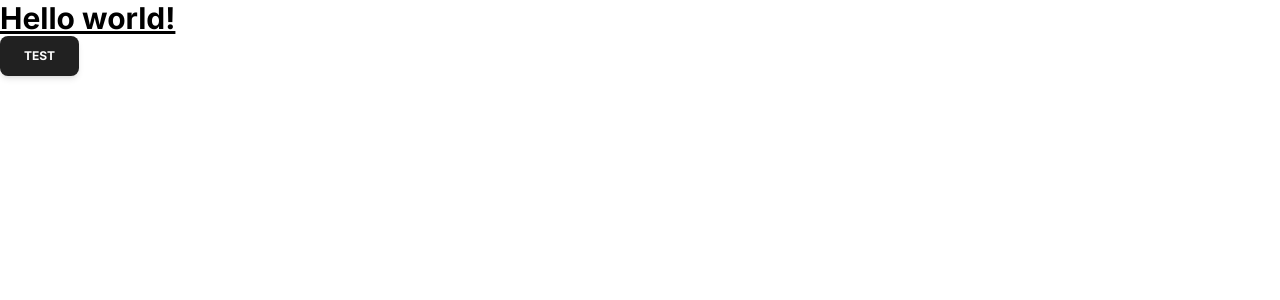
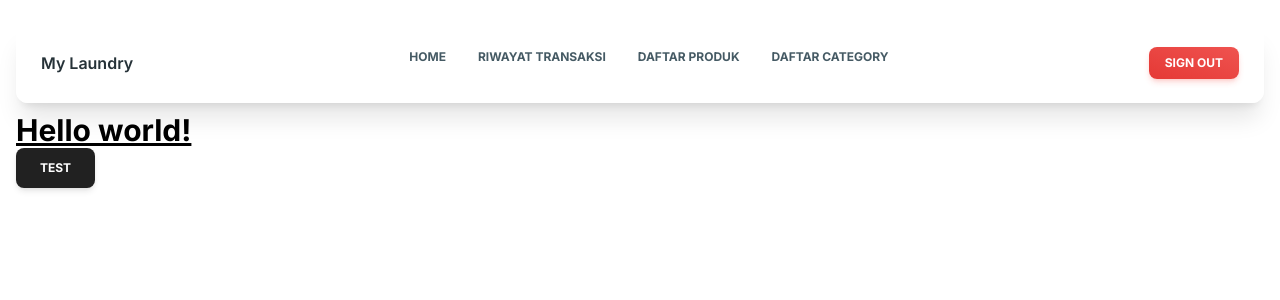
Before and after one commit to JuanAntonioV/capstone-project-frontend, a React (Vite) app: page / in a window 1280 px wide. Shown: the top 300 px of the page. Built offline with nearby package versions, Linux system fonts and the light colour scheme; what react-auth-kit would draw is missing.

Commit message:
Add MainNavbar and NavMenuLists components

```diff
--- /dev/null
+++ b/src/components/headers/MainNavbar.jsx
@@ -0,0 +1,65 @@
+import {
+    Button,
+    Collapse,
+    IconButton,
+    Navbar,
+    Typography,
+} from '@material-tailwind/react';
+import { useEffect, useState } from 'react';
+import NavMenuLists from './NavMenuLists';
+import { MdClose, MdMenu } from 'react-icons/md';
+import { Link } from 'react-router-dom';
+
+export default function MainNavbar() {
+    const [openNav, setOpenNav] = useState(false);
+
+    const handleWindowResize = () =>
+        window.innerWidth >= 960 && setOpenNav(false);
+
+    useEffect(() => {
+        window.addEventListener('resize', handleWindowResize);
+
+        return () => {
+            window.removeEventListener('resize', handleWindowResize);
+        };
+    }, []);
+
+    return (
+        <header className='fixed left-0 w-full px-4 top-6'>
+            <Navbar className='w-full px-6 py-3 mx-auto border shadow-xl max-w-7xl'>
+                <div className='flex items-center justify-between text-blue-gray-900'>
+                    <Link to='/'>
+                        <Typography
+                            variant='h6'
+                            className='mr-4 cursor-pointer py-1.5'
+                        >
+                            My Laundry
+                        </Typography>
+                    </Link>
+                    <div className='hidden lg:block'>
+                        <NavMenuLists />
+                    </div>
+                    <Button
+                        color='red'
+                        variant='gradient'
+                        className='hidden lg:flex'
+                        size='sm'
+                    >
+                        Sign Out
+                    </Button>
+                    <IconButton
+                        variant='text'
+                        className='w-6 h-6 ml-auto text-inherit hover:bg-transparent focus:bg-transparent active:bg-transparent lg:hidden'
+                        ripple={false}
+                        onClick={() => setOpenNav(!openNav)}
+                    >
+                        {openNav ? <MdClose size={24} /> : <MdMenu size={24} />}
+                    </IconButton>
+                </div>
+                <Collapse open={openNav}>
+                    <NavMenuLists />
+                </Collapse>
+            </Navbar>
+        </header>
+    );
+}
--- /dev/null
+++ b/src/components/headers/NavMenuLists.jsx
@@ -0,0 +1,43 @@
+import { Button } from '@material-tailwind/react';
+import { NavLink } from 'react-router-dom';
+
+export default function NavMenuLists() {
+    const menus = [
+        {
+            title: 'Home',
+            to: '/',
+        },
+        {
+            title: 'Riwayat Transaksi',
+            to: '/riwayat-transaksi',
+        },
+        {
+            title: 'Daftar Produk',
+            to: '/daftar-produk',
+        },
+        {
+            title: 'Daftar Category',
+            to: '/daftar-category',
+        },
+    ];
+
+    return (
+        <ul className='flex flex-col gap-2 pb-3 list-none lg:flex-row lg:ml-auto'>
+            {menus.map((menu, index) => (
+                <li key={index} className='first:mt-6 lg:first:mt-0'>
+                    <NavLink
+                        to={menu.to}
+                        className='flex items-center p-3 text-xs font-bold leading-snug uppercase text-blue-gray-700 hover:opacity-75'
+                    >
+                        {menu.title}
+                    </NavLink>
+                </li>
+            ))}
+            <li className='block mt-6 lg:hidden'>
+                <Button color='red' variant='gradient' fullWidth>
+                    Sign Out
+                </Button>
+            </li>
+        </ul>
+    );
+}
--- a/src/layouts/DashboardLayout.jsx
+++ b/src/layouts/DashboardLayout.jsx
@@ -1,11 +1,13 @@
+import MainNavbar from '@/components/headers/MainNavbar';
 import { Outlet } from 'react-router-dom';
 
 export default function DashboardLayout({ className = '' }) {
     return (
-        <main
-            className={`max-w-screen-desktop mx-auto min-h-screen ${className}`}
-        >
-            <Outlet />
+        <main className={`max-w-7xl px-4 mx-auto min-h-screen ${className}`}>
+            <MainNavbar />
+            <main className='mt-28'>
+                <Outlet />
+            </main>
         </main>
     );
 }
--- a/src/pages/notFound/NotFoundPage.jsx
+++ b/src/pages/notFound/NotFoundPage.jsx
@@ -1,7 +1,15 @@
+import CenterLayout from '@/layouts/CenterLayout';
+import { Typography } from '@material-tailwind/react';
+
 export default function NotFoundPage() {
     return (
-        <div>
-            <h1>NotFoundPage</h1>
-        </div>
+        <CenterLayout className='gap-4 bg-gray-200'>
+            <Typography variant='h1' color='blue-gray' textGradient={true}>
+                404
+            </Typography>
+            <Typography variant='h4' color='blue-gray' textGradient={true}>
+                Page Not Found
+            </Typography>
+        </CenterLayout>
     );
 }
```
